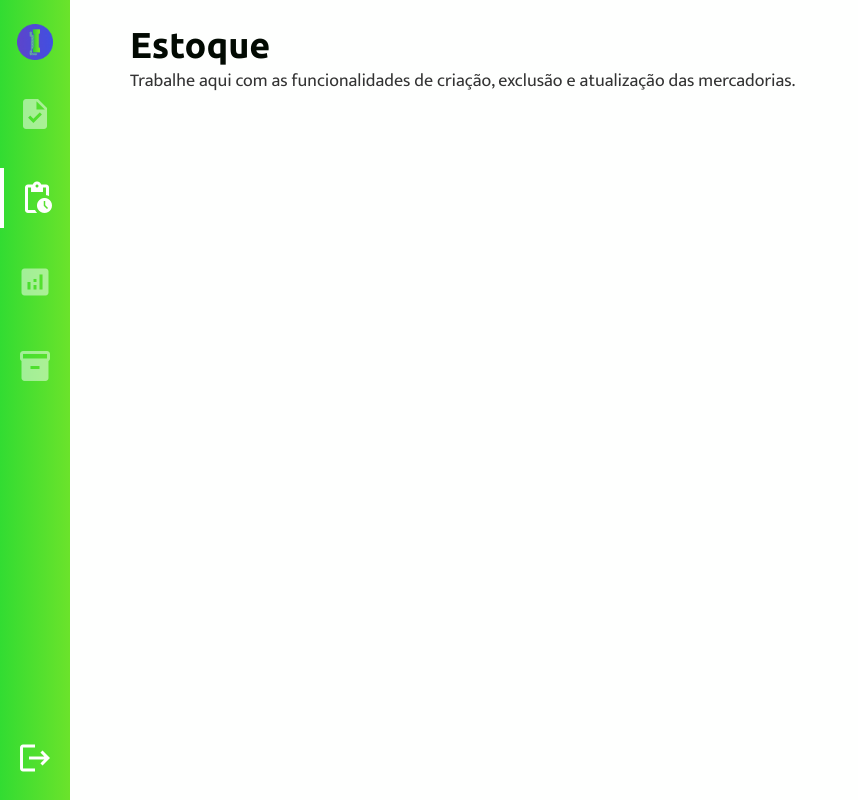
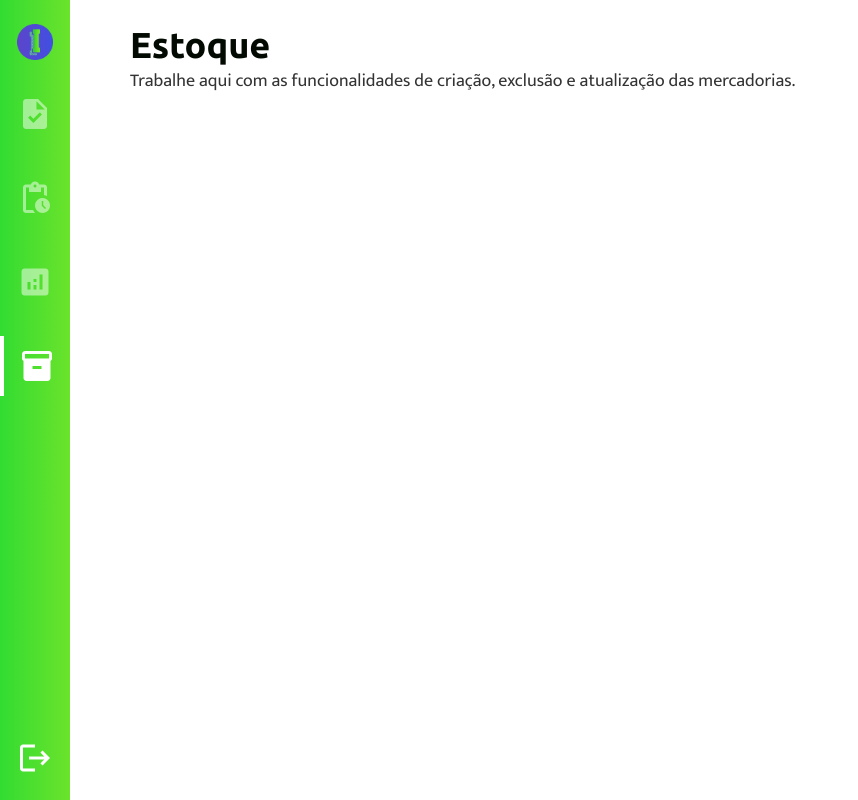
Before and after one commit to IFBank/web-app, a React (Create React App) app: page /estoque in a window 1280 px wide. Shown: the whole page, without its empty margins (0-858 px from the left). Built offline with nearby package versions, Linux system fonts and the light colour scheme.

Commit message:
feat: estado de selecionando baseado na rota

```diff
--- a/src/components/MenuLateral/MenuItem/index.tsx
+++ b/src/components/MenuLateral/MenuItem/index.tsx
@@ -1,4 +1,6 @@
-import React from 'react';
+import React, { useState } from 'react';
+
+import { NavLink } from "react-router-dom";
 
 import MaterialIcon from '../../MaterialIcon'
 
@@ -6,17 +8,25 @@ import {
 	Container
 } from './styles';
 
-
 interface MenuItemProps {
 	nameIcon: string;
-	selected?: boolean;
+	to: string;
 };
 
-const MenuItem: React.FC<MenuItemProps> = ({nameIcon, selected=false, ... rest}) => {
+const MenuItem: React.FC<MenuItemProps> = ({nameIcon, to, ... rest}) => {
+
+	const [selected, setSelected ] = useState(false);
+
 	return (
-		<Container selected={selected} { ... rest } >
-			<MaterialIcon name={nameIcon} size={36} color={selected ? "#FEFFFE" : "#FEFFFE80"}/>
-		</Container>
+		<NavLink to={to} style={({isActive}) => {
+			setSelected(isActive)
+			return { color: "#0000" };
+		}}>
+			<Container selected={selected} { ... rest } >
+				<MaterialIcon name={nameIcon} size={36} color={selected ? "#FEFFFE" : "#FEFFFE80"}/>
+			</Container>
+		</NavLink>
+
 	);
 }
 
--- a/src/components/MenuLateral/index.tsx
+++ b/src/components/MenuLateral/index.tsx
@@ -26,10 +26,10 @@ const MenuLateral: React.FC<MenuLateralProps> = () => {
 			</LogoContainer>
 
 			<MenuItemContainer>
-				<MenuItem nameIcon="task" />
-				<MenuItem nameIcon="pending_actions" selected />
-				<MenuItem nameIcon="analytics" />
-				<MenuItem nameIcon="inventory_2" />
+				<MenuItem nameIcon="task" to={'/pedidos'} />
+				<MenuItem nameIcon="pending_actions" to={'/encomendas'} />
+				<MenuItem nameIcon="analytics" to={'/dashboard'} />
+				<MenuItem nameIcon="inventory_2" to={'/estoque'} />
 			</MenuItemContainer>
 
 			<ExitButtonContainer>
--- a/src/components/MenuLateral/styles.ts
+++ b/src/components/MenuLateral/styles.ts
@@ -29,7 +29,7 @@ export const LogoContainer = styled.div`
 	}
 `;
 
-export const MenuItemContainer = styled.div`
+export const MenuItemContainer = styled.nav`
 	justify-content: center;
 
 	display: flex;
```
